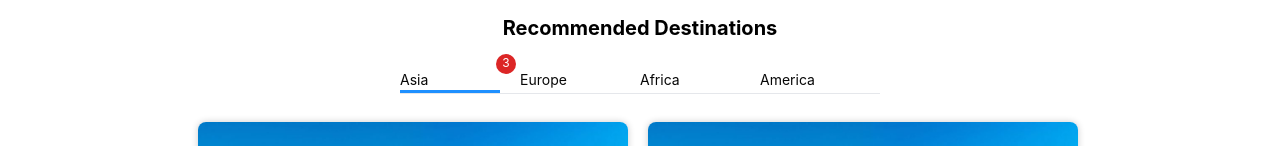
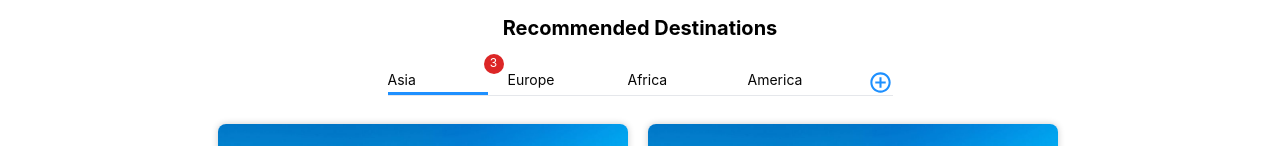
Before and after one commit to NashibJr/Interview, a React (Create React App) app: page / in a window 1280 px wide. Shown: the part 806-952 px from the top of the page. Built offline with nearby package versions, Linux system fonts and the light colour scheme.

Commit message:
I have adjusted the widths of the component Destination

```diff
--- a/src/components/ContinentNavs.jsx
+++ b/src/components/ContinentNavs.jsx
@@ -1,6 +1,8 @@
 import React from "react";
 import Link from "./Link";
 import ContinentLink from "./ContinentLink";
+import Button from "./Button";
+import { IoMdAddCircleOutline } from "react-icons/io";
 
 const ContinentNavs = ({ handleNav, showNotification = true }) => {
   return (
@@ -14,6 +16,12 @@ const ContinentNavs = ({ handleNav, showNotification = true }) => {
       <ContinentLink label="Europe" />
       <ContinentLink label="Africa" />
       <ContinentLink label="America" />
+      <li>
+        <IoMdAddCircleOutline
+          size={25}
+          className="cursor-pointer hover:text-black text-[dodgerblue]"
+        />
+      </li>
     </ul>
   );
 };
--- a/src/components/Destination.jsx
+++ b/src/components/Destination.jsx
@@ -5,9 +5,9 @@ import { IoMdAirplane } from "react-icons/io";
 
 const Destination = ({ image, country, desc }) => {
   return (
-    <div className="w-[150px] m-1 mb-5 sm:w-[200px] md:w-[300px] lg:w-[430px] md:mr-4">
+    <div className="w-[150px] m-1 mb-5 sm:w-[290px] md:w-[300px] xs:w-[200px] lg:w-[410px] md:mr-4">
       <div
-        className="card-content w-[150px] h-[140px] m-1 rounded-lg mb-2 sm:w-[200px] sm:h-[160px] md:w-[300px] md:h-[220px] lg:w-[430px] lg:h-[260px]"
+        className="card-content w-[150px] h-[140px] m-1 rounded-lg mb-2 sm:w-[290px] sm:h-[160px] md:w-[300px] xs:w-[200px] md:h-[220px] lg:w-[410px] lg:h-[260px]"
         style={{
           backgroundImage: `url(${image})`,
           backgroundRepeat: "no-repeat",
--- a/tailwind.config.js
+++ b/tailwind.config.js
@@ -2,6 +2,13 @@
 module.exports = {
   content: ["./src/**/*.{js,jsx,ts,tsx}"],
   theme: {
+    screens: {
+      xs: "455px",
+      sm: "640px",
+      md: "768px",
+      lg: "1024px",
+      xl: "1200px",
+    },
     extend: {},
   },
   plugins: [],
```
